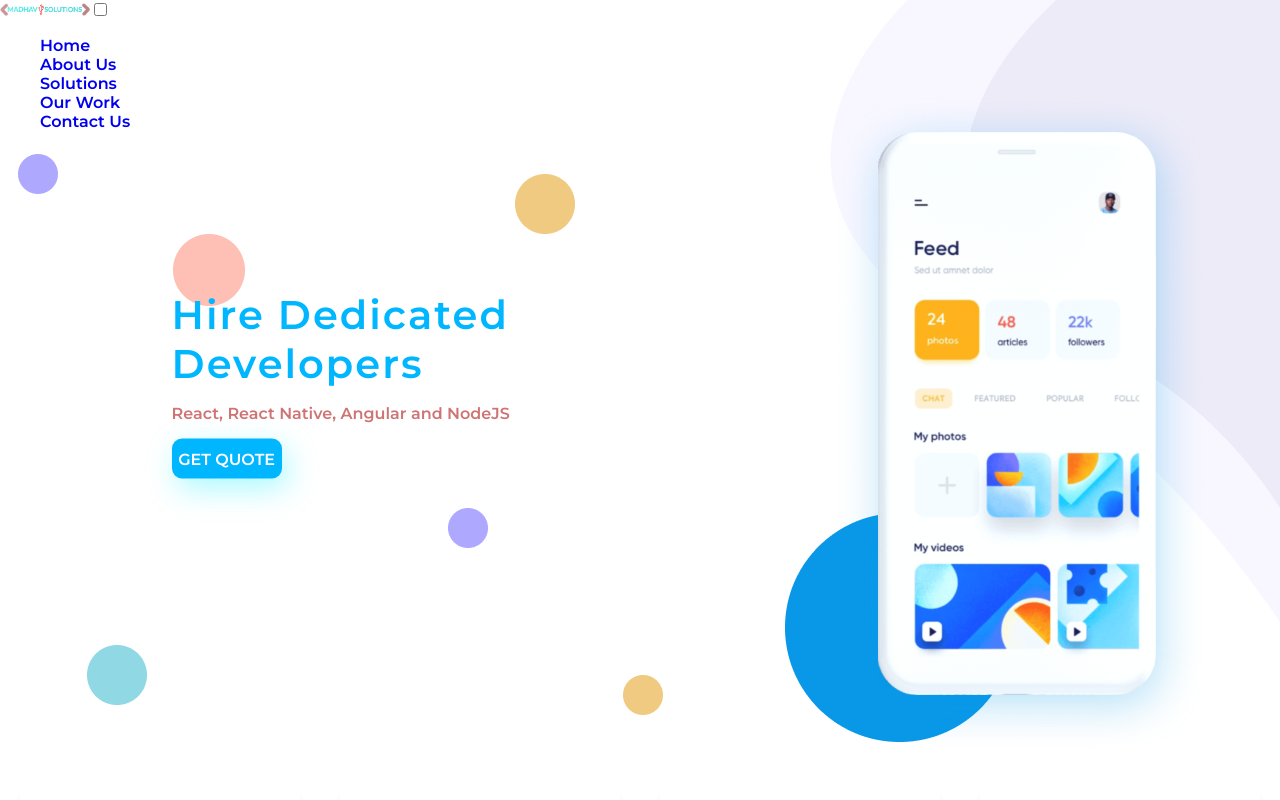
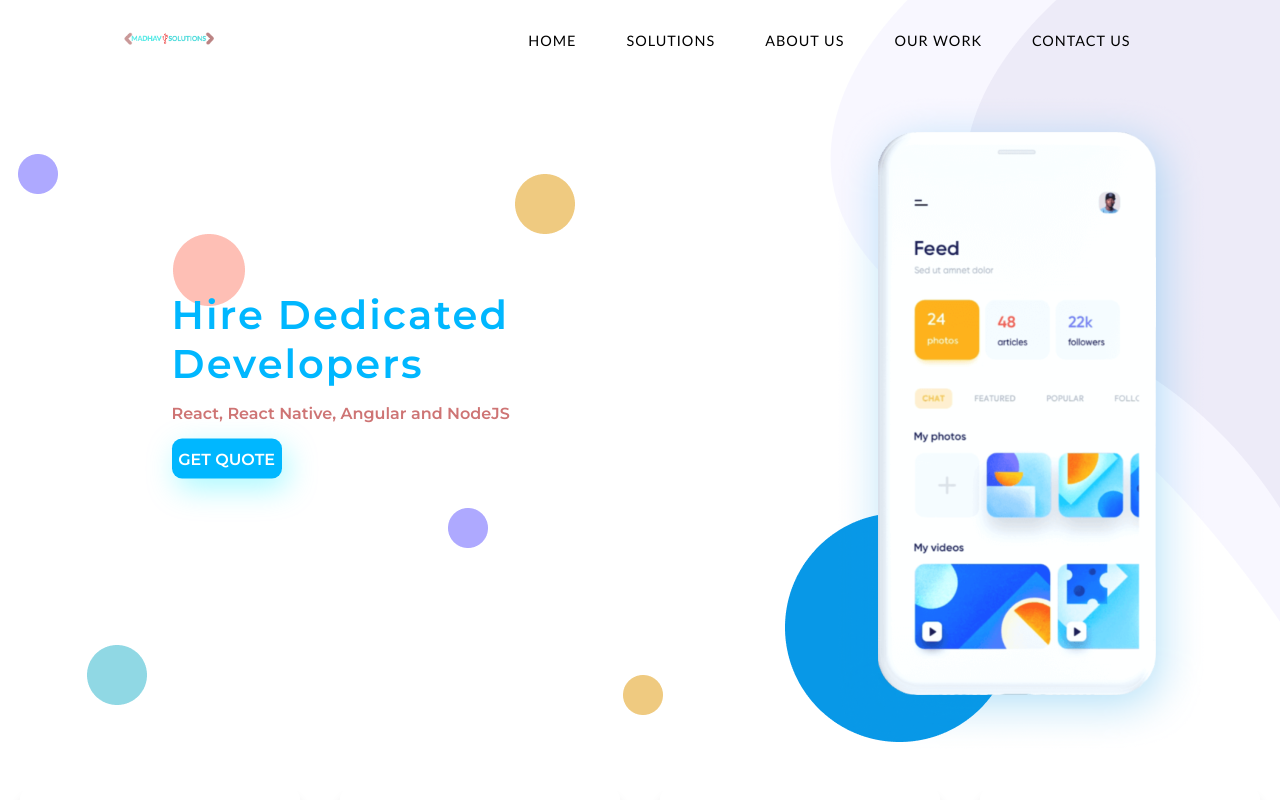
Before and after one commit to madhav06/30DaysReact-Challange, a React (Create React App) app in the folder React_01/landing-pages-react/madhav-landing/: page / in a window 1280 px wide. Shown: the top 800 px of the page. Built offline with nearby package versions, Linux system fonts and the light colour scheme; grey boxes are pictures that could not be loaded.

Commit message:
--updating Navbar component

```diff
--- a/React_01/landing-pages-react/madhav-landing/src/components/Navbar.js
+++ b/React_01/landing-pages-react/madhav-landing/src/components/Navbar.js
@@ -15,7 +15,7 @@ function Navbar() {
     }
     window.addEventListener('scroll', changeBackground);
   return (
-    <div className={nav ? 'nav active' : 'nav'}>
+    <nav className={nav ? 'nav active' : 'nav'}>
      <a href='#' className="logo">
          <img src={logo} alt=''/>
      </a>
@@ -25,13 +25,13 @@ function Navbar() {
      </label>
      <ul className='menu'>
          <li><a href='#'>Home</a></li>
+         <li><a href='#'>Solutions</a></li>
          <li><a href='#'>About Us</a></li>
-         <li><a href='#'>Solutions</a></li>
          <li><a href='#'>Our Work</a></li>
          <li><a href='#'>Contact Us</a></li>
 
      </ul>
-    </div>
+    </nav>
   );
 }
 
```
